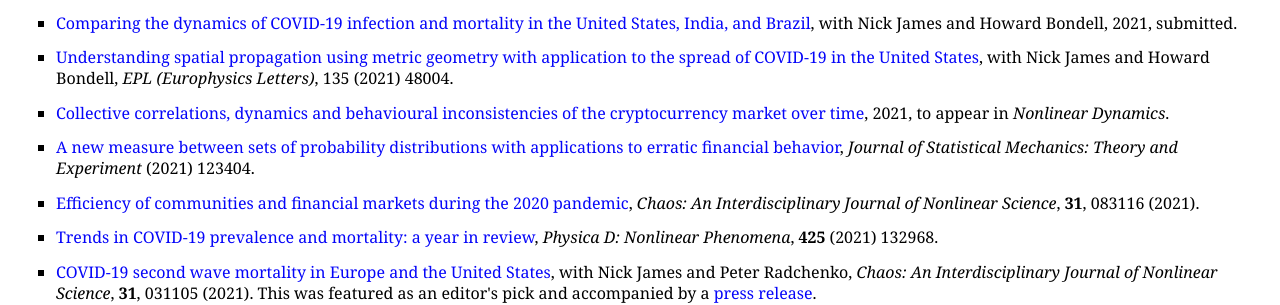
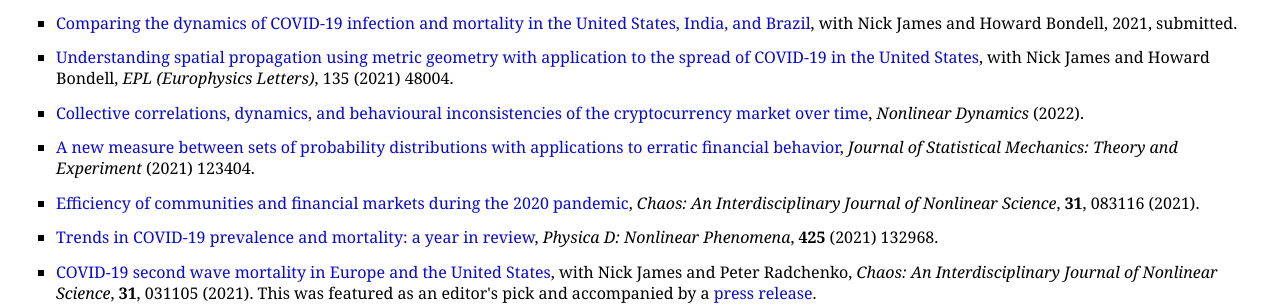
Before and after one commit to MaxMenzies/maxmenzies.com, a Jekyll site: the page index.html, which Jekyll copies as it is, in a window 1280 px wide. Shown: the part 628-933 px from the top of the page. Built offline with Jekyll 4.4.1, drawn with Linux system fonts in a browser that asks for light colours.

Commit message:
Update index.html

```diff
--- a/index.html
+++ b/index.html
@@ -62,7 +62,7 @@
 </li>
 </ul>
 <ul>
-<li><p><a href="https://arxiv.org/abs/2107.13926">Collective correlations, dynamics and behavioural inconsistencies of the cryptocurrency market over time</a>, 2021, to appear in <i>Nonlinear Dynamics</i>.</p>
+<li><p><a href="https://link.springer.com/article/10.1007/s11071-021-07166-9">Collective correlations, dynamics, and behavioural inconsistencies of the cryptocurrency market over time</a>, <i>Nonlinear Dynamics</i> (2022).</p>
 </li>
 </ul>
 <ul>
```
